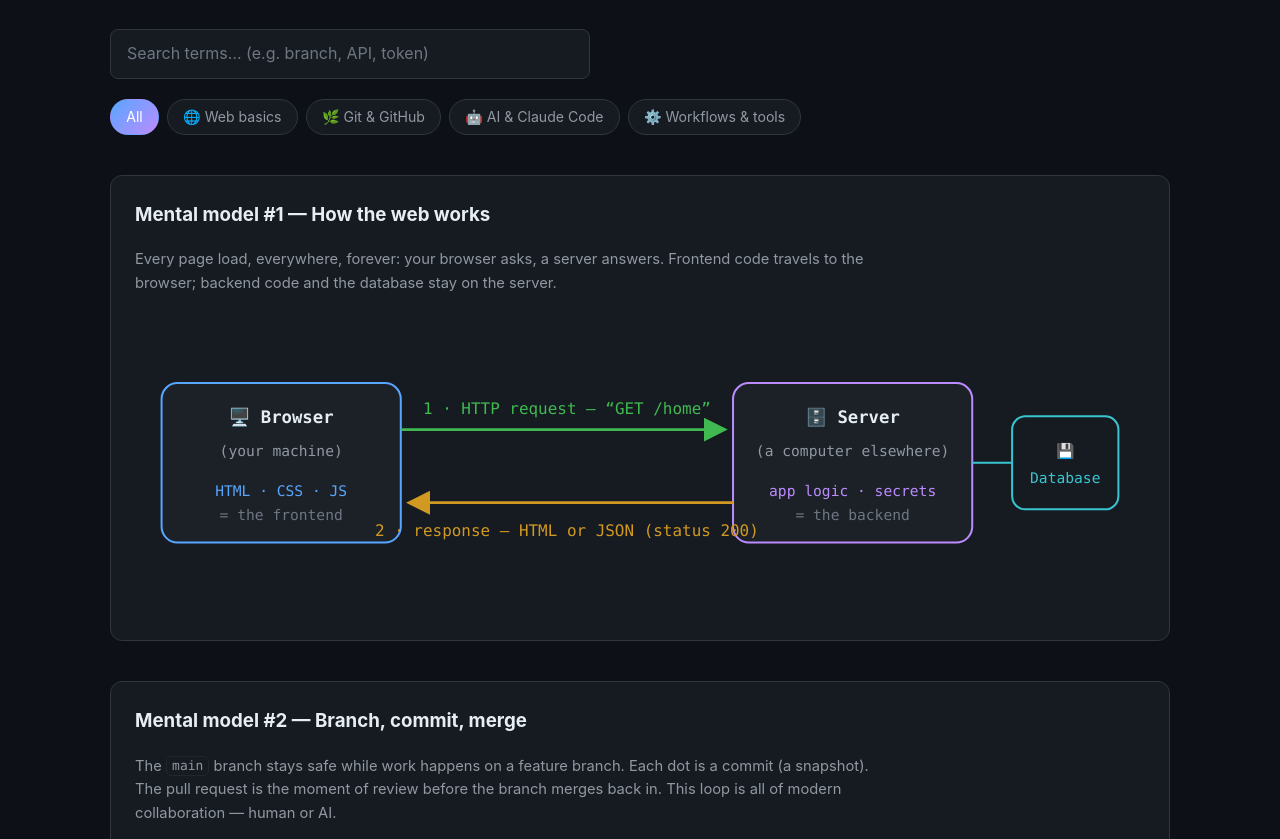
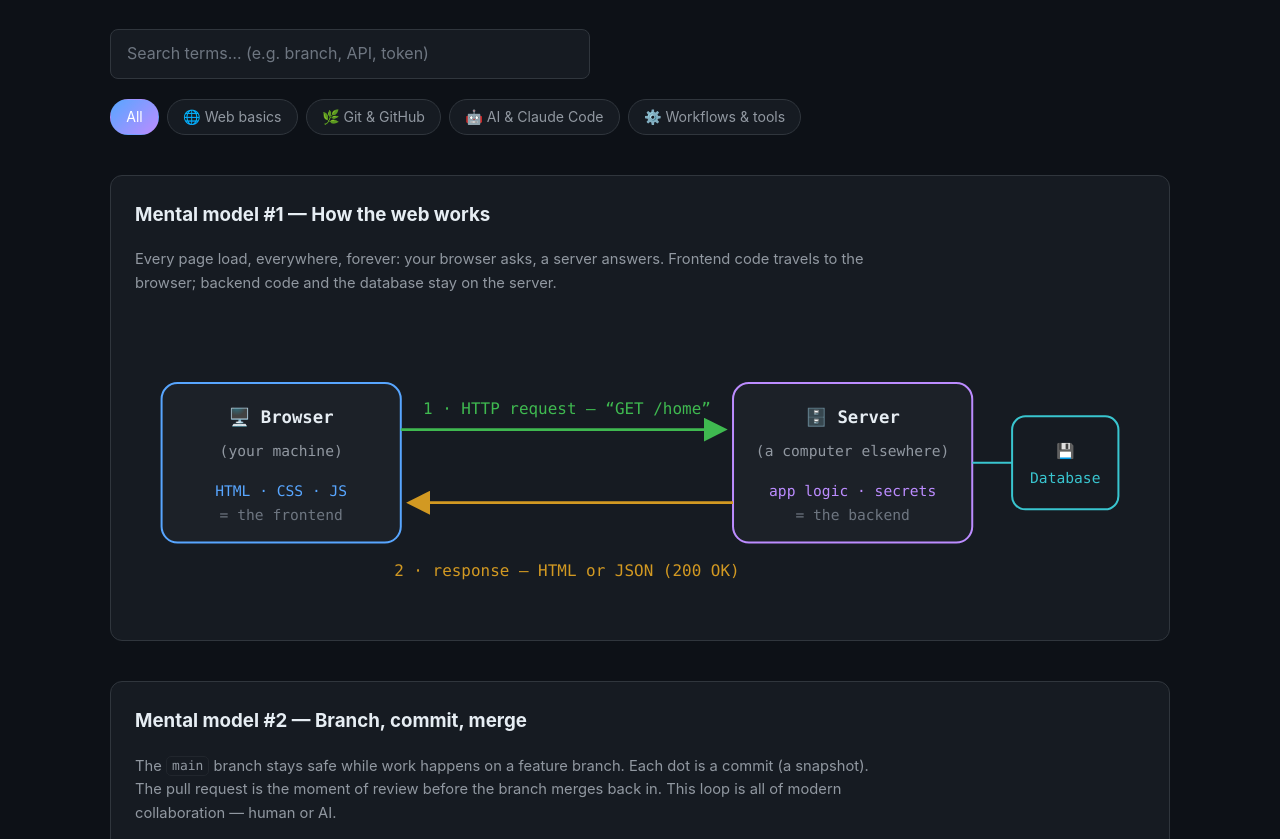
Before and after one commit to esmrsky/code-school, a plain HTML site: page glossary.html in a window 1280 px wide. Shown: the part 261-1100 px from the top of the page. Drawn offline with Linux system fonts and the light colour scheme.

Commit message:
Update glossary HTTP status label to (200 OK) and adjust vertical position

```diff
--- a/glossary.html
+++ b/glossary.html
@@ -59,7 +59,7 @@
         <text x="325" y="78" text-anchor="middle" fill="#3fb950" font-size="12">1 · HTTP request — “GET /home”</text>
         <!-- response arrow -->
         <line x1="450" y1="145" x2="208" y2="145" stroke="#d29922" stroke-width="2" marker-end="url(#ay)"/>
-        <text x="325" y="170" text-anchor="middle" fill="#d29922" font-size="12">2 · response — HTML or JSON (status 200)</text>
+        <text x="325" y="200" text-anchor="middle" fill="#d29922" font-size="12">2 · response — HTML or JSON (200 OK)</text>
         <defs>
           <marker id="ag" markerWidth="9" markerHeight="9" refX="7" refY="4.5" orient="auto"><path d="M0,0 L9,4.5 L0,9 z" fill="#3fb950"/></marker>
           <marker id="ay" markerWidth="9" markerHeight="9" refX="7" refY="4.5" orient="auto"><path d="M0,0 L9,4.5 L0,9 z" fill="#d29922"/></marker>
```
